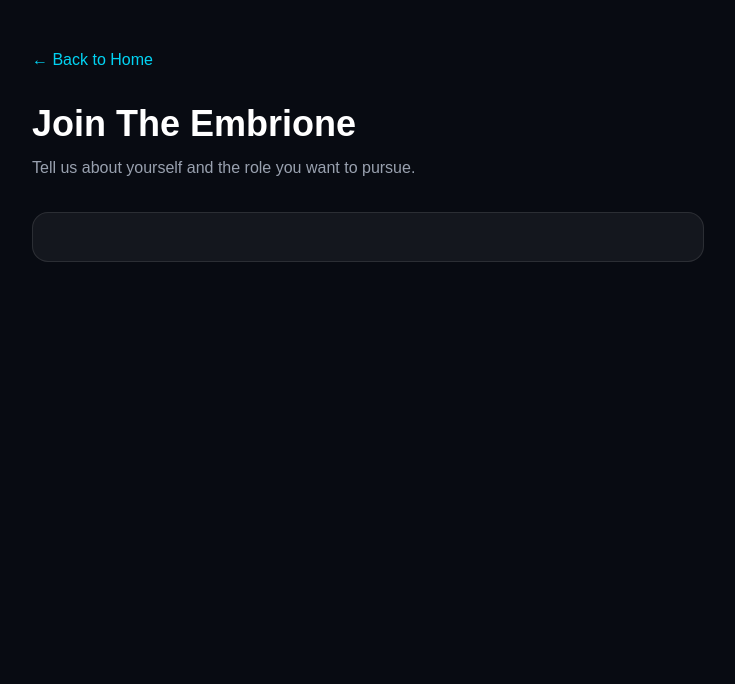
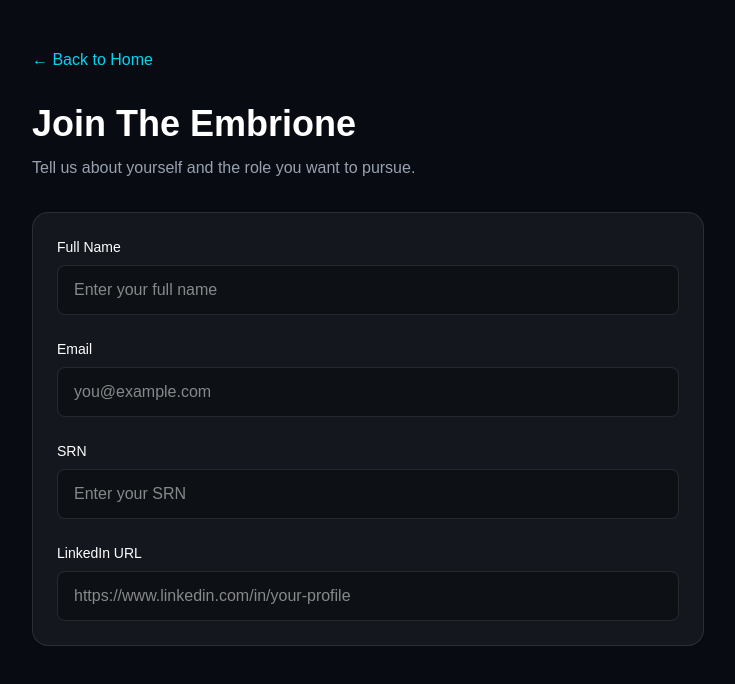
Before and after one commit to nikethbp/embrione-team, a Next.js app: page /register in a window 1280 px wide. Shown: the top 684 px of the page, without its empty margins (272-1007 px from the left). Built offline with nearby package versions, Linux system fonts and the light colour scheme.

Commit message:
feat(register): add basic text inputs

```diff
--- a/app/register/page.tsx
+++ b/app/register/page.tsx
@@ -27,7 +27,68 @@
 
         {/* Registration form */}
         <form className="mt-8 grid gap-6 rounded-2xl border border-white/10 bg-white/5 p-6">
-          {/* STAGE 2: text fields */}
+
+
+                  {/* Full name field */}
+          <div>
+            <label htmlFor="name" className="mb-2 block text-sm font-medium">
+              Full Name
+            </label>
+            <input
+              value={name}
+              onChange={(event) => setName(event.target.value)}
+              id="name"
+              name="name"
+              type="text"
+              placeholder="Enter your full name"
+              required
+              className="w-full rounded-lg border border-white/10 bg-black/30 px-4 py-3 text-white outline-none focus:border-cyan-400"
+            />
+          </div>
+
+          {/* Email field */}
+          <div>
+            <label htmlFor="email" className="mb-2 block text-sm font-medium">
+              Email
+            </label>
+            <input
+              id="email"
+              name="email"
+              type="email"
+              placeholder="you@example.com"
+              required
+              className="w-full rounded-lg border border-white/10 bg-black/30 px-4 py-3 text-white outline-none focus:border-cyan-400"
+            />
+          </div>
+
+          {/* Student registration number field */}
+          <div>
+            <label htmlFor="srn" className="mb-2 block text-sm font-medium">
+              SRN
+            </label>
+            <input
+              id="srn"
+              name="srn"
+              type="text"
+              placeholder="Enter your SRN"
+              required
+              className="w-full rounded-lg border border-white/10 bg-black/30 px-4 py-3 text-white outline-none focus:border-cyan-400"
+            />
+          </div>
+
+          {/* LinkedIn profile URL field */}
+          <div>
+            <label htmlFor="linkedin" className="mb-2 block text-sm font-medium">
+              LinkedIn URL
+            </label>
+            <input
+              id="linkedin"
+              name="linkedin_url"
+              type="url"
+              placeholder="https://www.linkedin.com/in/your-profile"
+              className="w-full rounded-lg border border-white/10 bg-black/30 px-4 py-3 text-white outline-none focus:border-cyan-400"
+            />
+          </div>
           {/* STAGE 3: dropdowns */}
           {/* STAGE 4: github + bio */}
           {/* STAGE 5: photo upload */}
```
